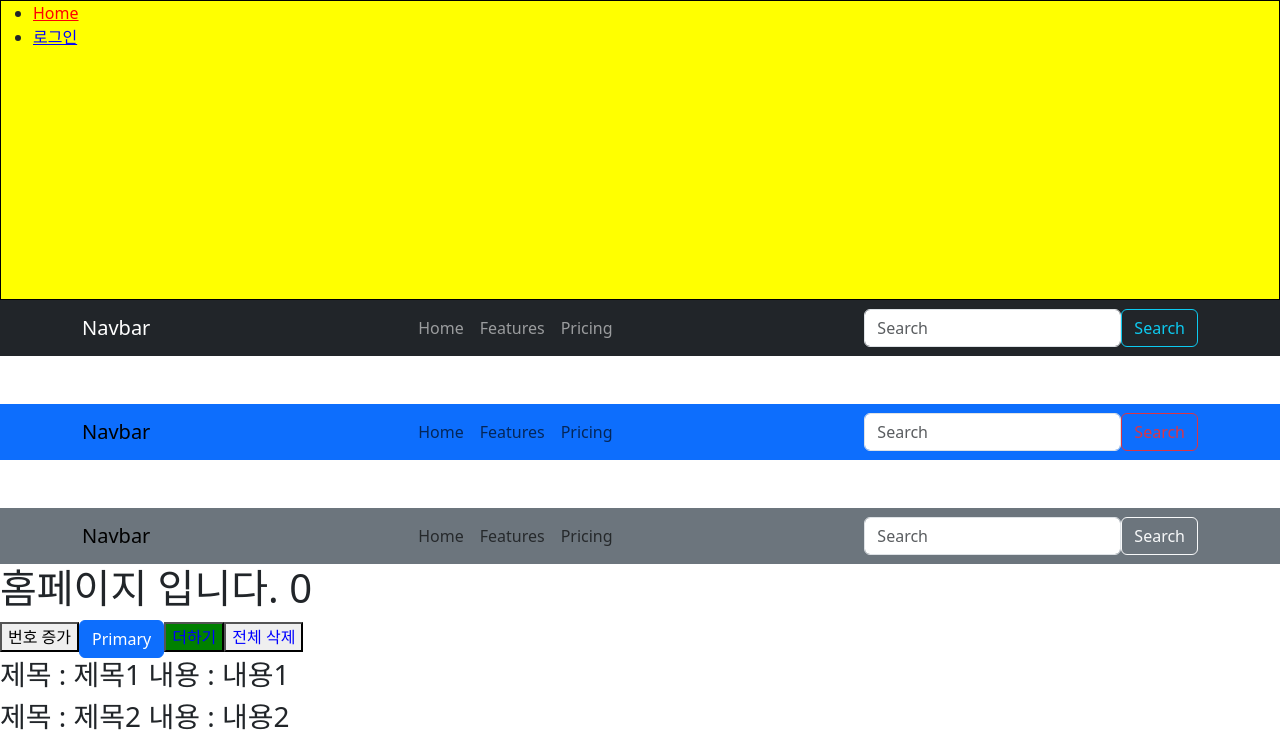
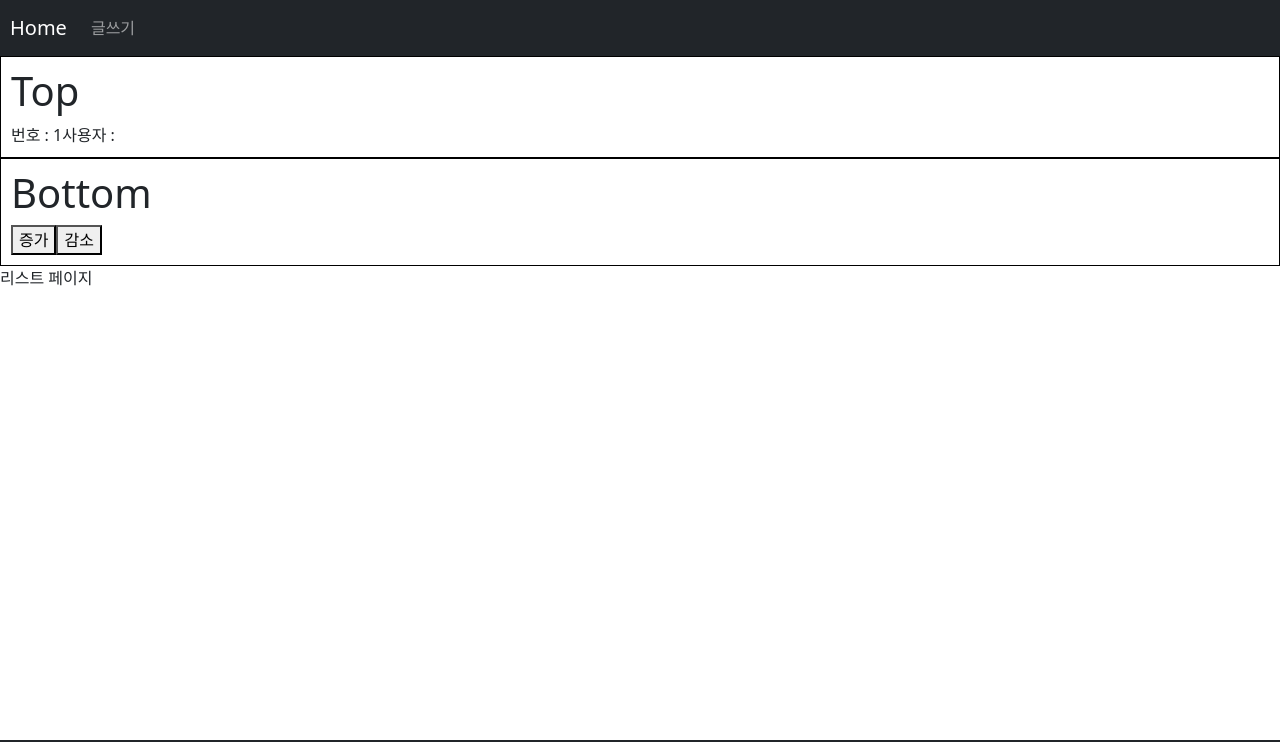
Before and after one commit to revisionismer/study-react, a React (Create React App) app: page / in a window 1280 px wide. Shown: the top 742 px of the page. Built offline with nearby package versions, Linux system fonts and the light colour scheme.

Commit message:
13. react flux and redux

```diff
--- a/package.json
+++ b/package.json
@@ -11,8 +11,10 @@
     "react": "^18.2.0",
     "react-bootstrap": "^2.10.1",
     "react-dom": "^18.2.0",
+    "react-redux": "^9.1.0",
     "react-router-dom": "^6.22.1",
     "react-scripts": "5.0.1",
+    "redux": "^5.0.1",
     "styled-components": "^6.1.8",
     "web-vitals": "^2.1.4"
   },
--- a/src/App.js
+++ b/src/App.js
@@ -14,6 +14,10 @@ import LoginPage from './pages/LoginPage';
 import HomePage from './pages/HomePage';
 
 import { Routes, Route } from 'react-router-dom';
+import ListPage from './pages/board/ListPage';
+import WritePage from './pages/board/WritePage';
+import Top from './components/redux/Top';
+import Bottom from './components/redux/Bottom';
 
 
 const aColor = {
@@ -205,14 +209,24 @@ function App() {
 
 function App() {
 
+  // const [number, setNumber] = useState(1);
+
+  // const addNumber = () => {
+  //  setNumber(number + 1);
+  // }
+
   return (
     <div>
       <Header />
       {/** Route를 하려면 Routes 안에 선언되어야 한다. */}
+      {/** <Top number={number} /> */}
+      {/** <Bottom addNumber={addNumber} />*/}
+      <Top />
+      <Bottom />
       <Routes >
         {/** exact 속성 true : path랑 정확히 일치해야 routing 해준다는 의미. */}
-        <Route path='/*' exact={true} element={<HomePage />}></Route>
-        <Route path="/login/:id/*" exact={true} element={<LoginPage />}></Route>
+        <Route path='/*' exact={true} element={<ListPage />}></Route>
+        <Route path="/write/*" exact={true} element={<WritePage />}></Route>
       </Routes>
       <Footer />
     </div>
--- a/src/components/Footer.js
+++ b/src/components/Footer.js
@@ -2,18 +2,23 @@ import React from 'react';
 import styled from 'styled-components';
 
 const FooterList = styled.div`
-    border: 1px solid gray;
-    height: 300px;
+    position:fixed;
+    left:0px;
+    bottom:0px;
+    height:60px;
+    width:100%;
+    color: white;
 `;
 
 const Footer = () => {
     return (
-        <FooterList>
+        <FooterList className='bg-dark'>
             <ul>
                 <li>오시는길 : 충북 청주시 상당구 산성로 55</li>
                 <li>전화번호 : 043-250-2137</li>
             </ul>
         </FooterList>
+
     );
 };
 
--- a/src/components/Header.js
+++ b/src/components/Header.js
@@ -24,60 +24,17 @@ const LoginLink = styled(Link)`
 const Header = () => {
 
     return (
-    <div>
-        <HeaderList $backgroundcolor={'yellow'}>
-            <ul>
-                <li><HomeLink to={"/"}>Home</HomeLink></li>
-                <li><LoginLink to={"/login/10"} >로그인</LoginLink></li>
-            </ul>
-        </HeaderList>
-        <Navbar bg='dark' variant='dark'>
-            <Container>
-                <Navbar.Brand href='#home'>Navbar</Navbar.Brand>
+        <div>
+            <Navbar bg='dark' variant='dark'>
+                <Navbar.Brand>
+                    <Link to={"/"} style={{ paddingLeft: 10 }} className='nav-link'>Home</Link>
+                </Navbar.Brand>
                 <Nav className='mr-auto'>
-                    <Link to={"/"} className='nav-link'>Home</Link>
-                    <Link to={"/features"} className='nav-link'>Features</Link>
-                    <Link to={"/pricing"} className='nav-link'>Pricing</Link>
+                    <Link to={"/write"} className='nav-link'>글쓰기</Link>
                 </Nav>
-                <Form className='d-flex'>
-                    <FormControl type='text' placeholder='Search' className='mr-sm-2'/>
-                    <Button variant='outline-info'>Search</Button>
-                </Form>
-            </Container>
-        </Navbar>
-        <br/>
-        <br/>
-        <Navbar bg='primary' variant='primary'>
-            <Container>
-                <Navbar.Brand href='#home'>Navbar</Navbar.Brand>
-                <Nav className='mr-auto'>
-                    <Link to={"/"} className='nav-link'>Home</Link>
-                    <Link to={"/features"} className='nav-link'>Features</Link>
-                    <Link to={"/pricing"} className='nav-link'>Pricing</Link>
-                </Nav>
-                <Form className='d-flex'>
-                    <FormControl type='text' placeholder='Search' className='mr-sm-2'/>
-                    <Button variant='outline-danger'>Search</Button>
-                </Form>
-            </Container>
-        </Navbar>
-        <br/>
-        <br/>
-        <Navbar bg='secondary' variant='secondary'>
-            <Container>
-                <Navbar.Brand href='#home'>Navbar</Navbar.Brand>
-                <Nav className='mr-auto'>
-                    <Link to={"/"} className='nav-link'>Home</Link>
-                    <Link to={"/features"} className='nav-link'>Features</Link>
-                    <Link to={"/pricing"} className='nav-link'>Pricing</Link>
-                </Nav>
-                <Form className='d-flex'>
-                    <FormControl type='text' placeholder='Search' className='mr-sm-2'/>
-                    <Button variant='outline-light'>Search</Button>
-                </Form>
-            </Container>
-        </Navbar>
-    </div>
+            </Navbar>
+
+        </div>
 
     );
 };
--- /dev/null
+++ b/src/components/redux/Bottom.js
@@ -0,0 +1,20 @@
+import React from 'react';
+import { useDispatch } from 'react-redux';
+import { decrease, increase } from '../../store/testStore';
+
+const Bottom = (props) => {
+
+    //  const { addNumber } = props;
+    const dispatcher = useDispatch();
+
+    return (
+        <div style={{ border: "1px solid black", padding: "10px" }}>
+            <h1>Bottom</h1>
+            {/** <button onClick={addNumber}>증가</button>   */}
+            <button onClick={() => dispatcher(increase("ssar"))}>증가</button>
+            <button onClick={() => dispatcher(decrease("cos"))}>감소</button>
+        </div>
+    );
+};
+
+export default Bottom;
--- /dev/null
+++ b/src/components/redux/Top.js
@@ -0,0 +1,21 @@
+import React from 'react';
+import { useSelector } from "react-redux";
+
+const Top = (props) => {
+
+    // const { number } = props;
+
+    // react hooks
+    const number = useSelector((store) => store.number);
+    const username = useSelector((store) => store.username);
+
+    return (
+        <div style={{ border: "1px solid black", padding: "10px" }}>
+            <h1>Top</h1>
+            번호 : {number}
+            사용자 : {username}
+        </div>
+    );
+};
+
+export default Top;
--- a/src/index.js
+++ b/src/index.js
@@ -4,16 +4,24 @@ import './index.css';
 import App from './App';
 import { BrowserRouter } from 'react-router-dom';
 
+import { legacy_createStore } from 'redux';
+import { Provider } from 'react-redux'
+import reducer from "./store/testStore";
+
 // node_modules에 접근해서 bootstrap.min.css 들고오기(index.js에 import해서 글로벌하게 사용)
 import 'bootstrap/dist/css/bootstrap.min.css';
 
+const root = ReactDOM.createRoot(document.getElementById('root'));
 
-const root = ReactDOM.createRoot(document.getElementById('root'));
+const store = legacy_createStore(reducer);
+
 root.render(
     <React.StrictMode>
         {/** React Router dom 첫번째 : browerRouter로 App.js를 감싼다. */}
         <BrowserRouter>
-            <App />
+            <Provider store={store}>
+                <App />
+            </Provider>
         </BrowserRouter>
     </React.StrictMode>
 );
--- /dev/null
+++ b/src/pages/board/ListPage.js
@@ -0,0 +1,13 @@
+import React from 'react';
+
+const ListPage = () => {
+
+    return (
+        <div>
+            리스트 페이지
+
+        </div>
+    );
+};
+
+export default ListPage;
--- /dev/null
+++ b/src/pages/board/WritePage.js
@@ -0,0 +1,11 @@
+import React from 'react';
+
+const WritePage = () => {
+    return (
+        <div>
+            글쓰기 페이지
+        </div>
+    );
+};
+
+export default WritePage;
--- /dev/null
+++ b/src/store/testStore.js
@@ -0,0 +1,30 @@
+// 1-1. 액션
+export const increase = (username) => ({
+    type: "INCREMENT",
+    payload: username
+});
+export const decrease = (username) => ({
+    type: "DECREMENT",
+    payload: username
+});
+
+
+// 1-2. 상태
+const initState = {
+    username: "",
+    number: 1
+}
+
+// 1-3. reducer : 액션의 결과를 걸러주는 역할
+const reducer = (state = initState, action) => {
+    switch (action.type) {
+        case "INCREMENT":
+            return { number: state.number + 1, username: action.payload };  // tip : return 되면 그걸 호출한 쪽에서 무언가를 받는게 아니라 return 되는 순간 state가 변경되어 ui가 변경된다.
+        case "DECREMENT":
+            return { number: state.number - 1, username: action.payload };
+        default:
+            return state;
+    }
+}
+
+export default reducer;
```
Also changed, not shown: 2 other files (tests, documents, lock files or other folders).
